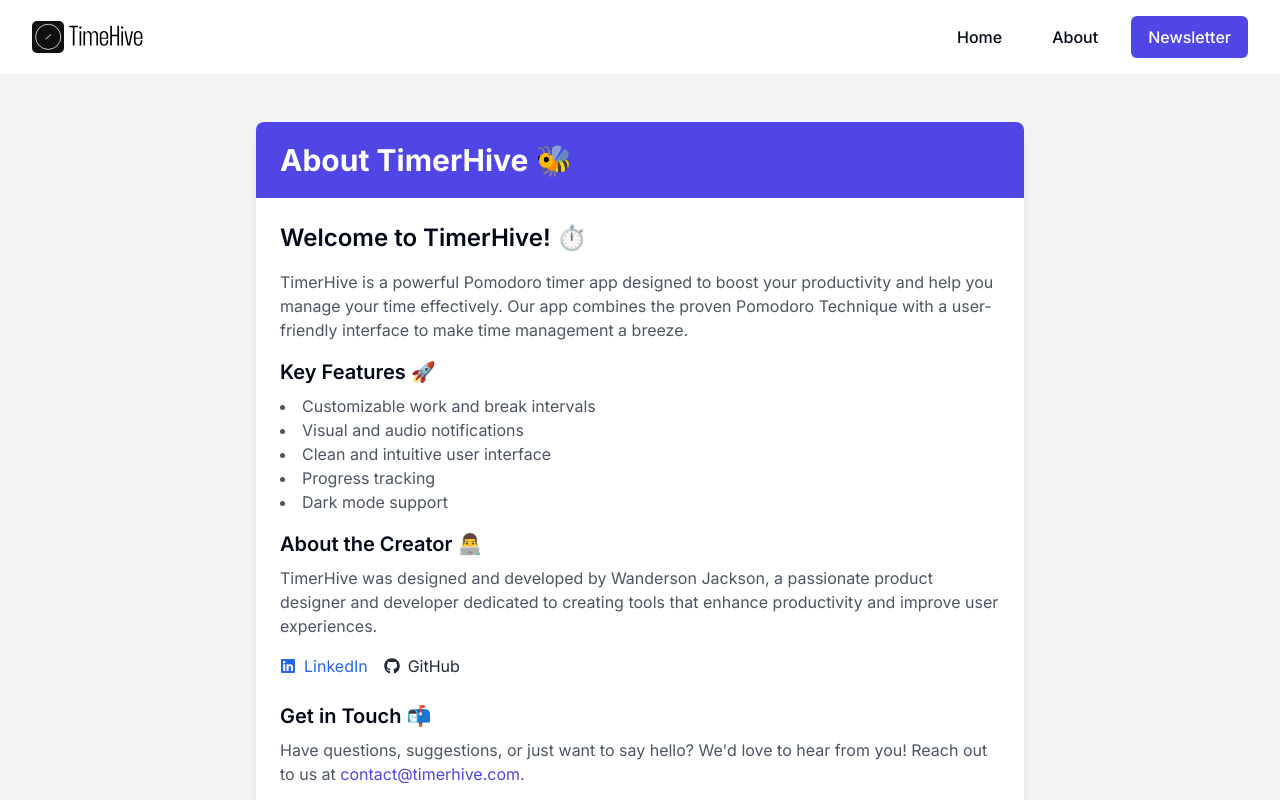
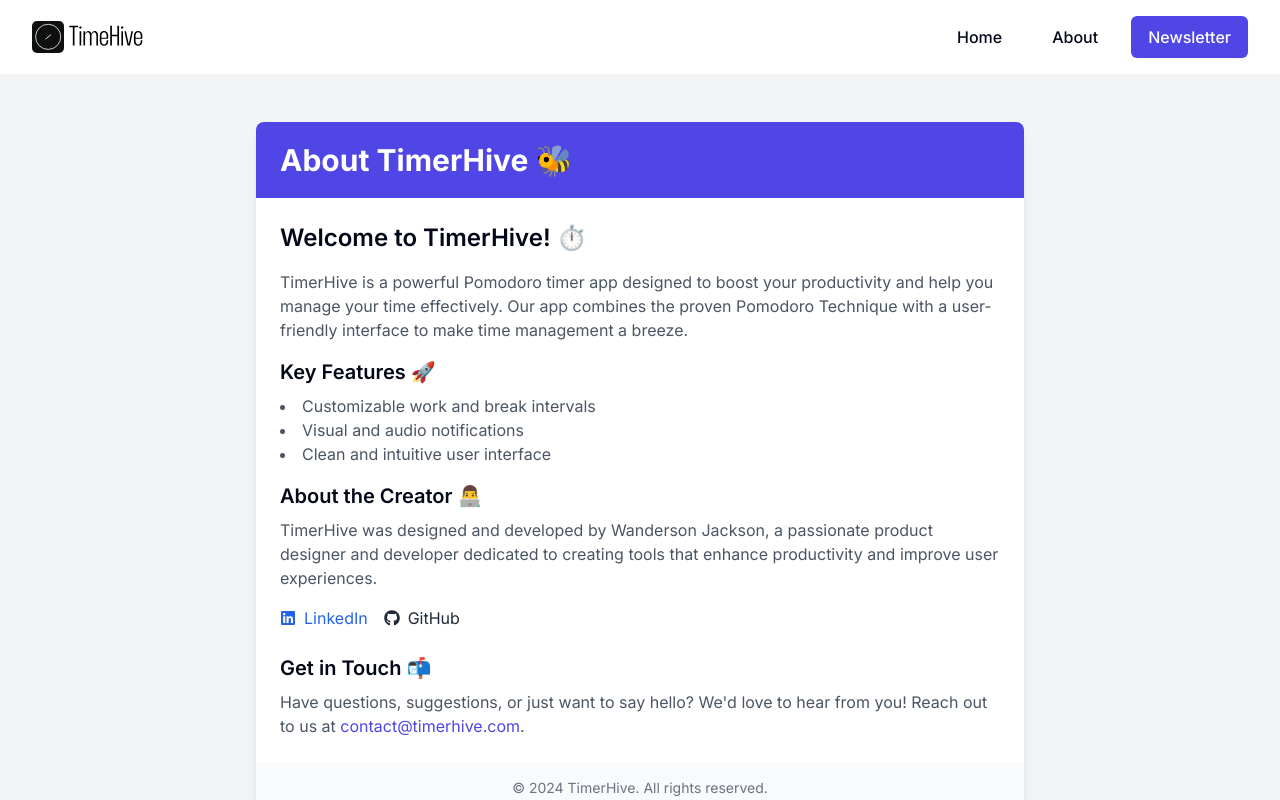
Before and after one commit to Wandersonjack/timehive-web-app, a Next.js app: page /about in a window 1280 px wide. Shown: the top 800 px of the page. Built offline with nearby package versions, Linux system fonts and the light colour scheme.

Commit message:
about page update

```diff
--- a/app/(main)/about/page.tsx
+++ b/app/(main)/about/page.tsx
@@ -28,8 +28,6 @@ const AboutPage: React.FC = () => {
               <li>Customizable work and break intervals</li>
               <li>Visual and audio notifications</li>
               <li>Clean and intuitive user interface</li>
-              <li>Progress tracking</li>
-              <li>Dark mode support</li>
             </ul>
             <h3 className="text-xl font-semibold mb-2">About the Creator 👨‍💻</h3>
             <p className="text-gray-600 mb-4">
```
